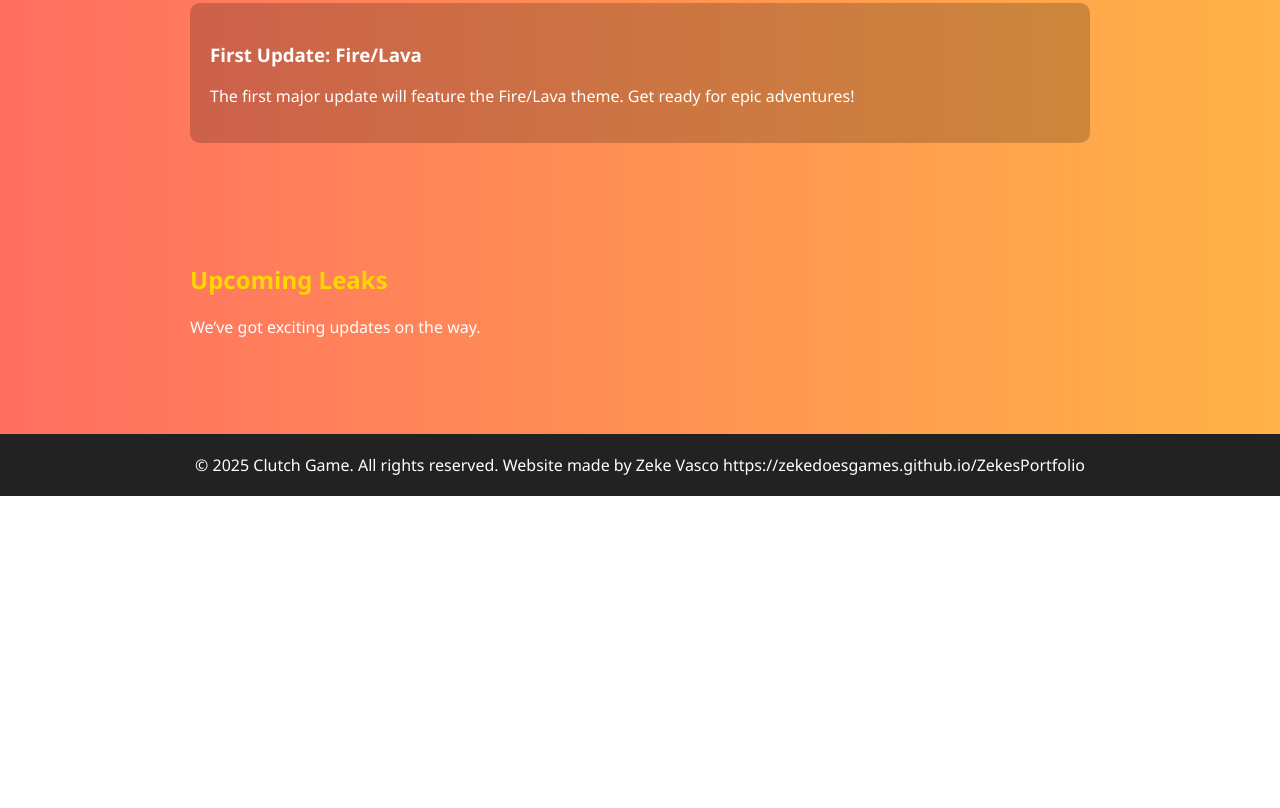
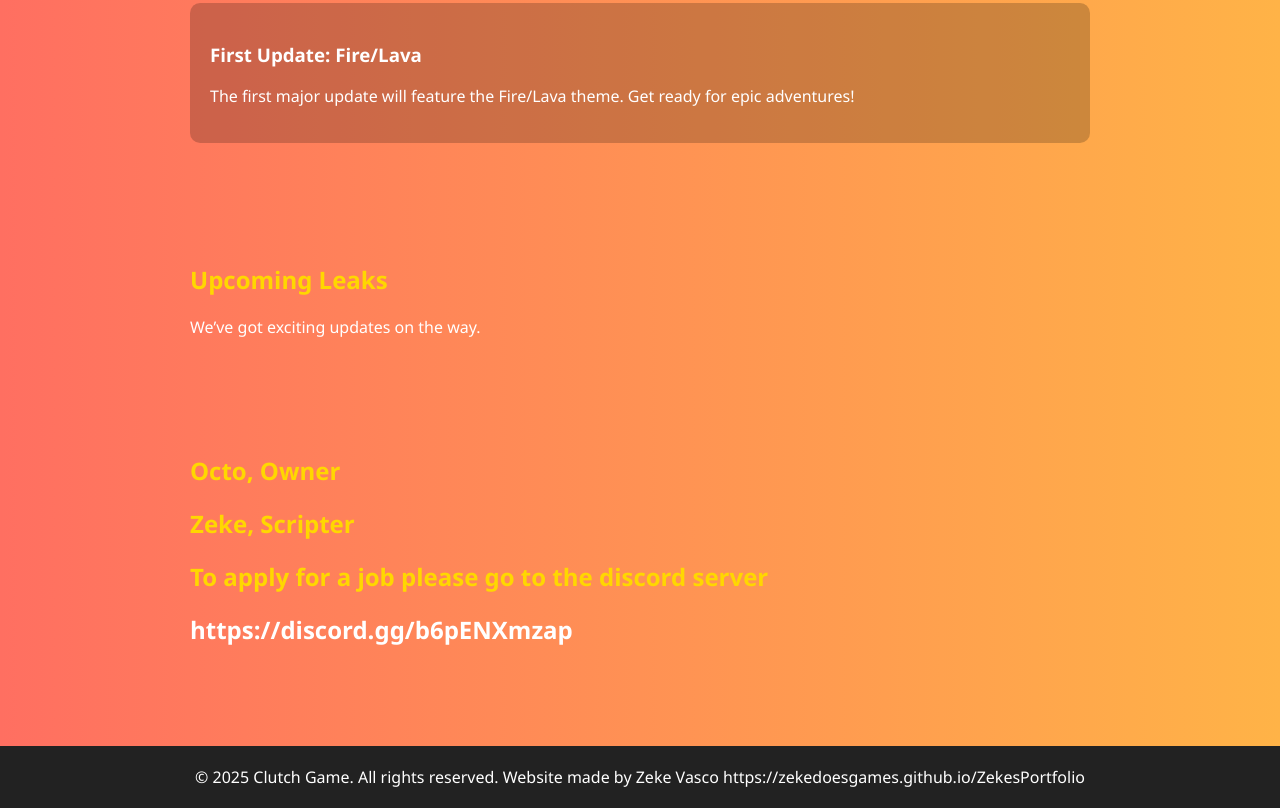
Before and after one commit to zekedoesgames/ClutchGameRepo, a plain HTML site: page index.html in a window 1280 px wide. Shown: the part 1266-2074 px from the top of the page. Before the commit the page ends 1762 px from the top, so only its background shows below. Drawn offline with Linux system fonts and the light colour scheme.

Commit message:
Update index.html

```diff
--- a/index.html
+++ b/index.html
@@ -60,7 +60,7 @@
 <body>
     <header>
         <h1>Clutch </h1>
-        <p>Your ultimate pet adventure game!</p>
+        <p>The game is in develeopment!</p>
     </header>
 
     <nav>
@@ -106,9 +106,15 @@
         <h2>Upcoming Leaks </h2>
         <p>We’ve got exciting updates on the way.</p>
     </section>
-
+<section id="Jobs and Credit">
+<h2> Octo, Owner</h2>
+<h2> Zeke, Scripter</h2>
+<h2> To apply for a job please go to the discord server</h2>
+    <h1> https://discord.gg/b6pENXmzap</h1>
+    </section>
     <footer>
         &copy; 2025 Clutch Game. All rights reserved. Website made by Zeke Vasco https://zekedoesgames.github.io/ZekesPortfolio
     </footer>
 </body>
+
 </html>
```
